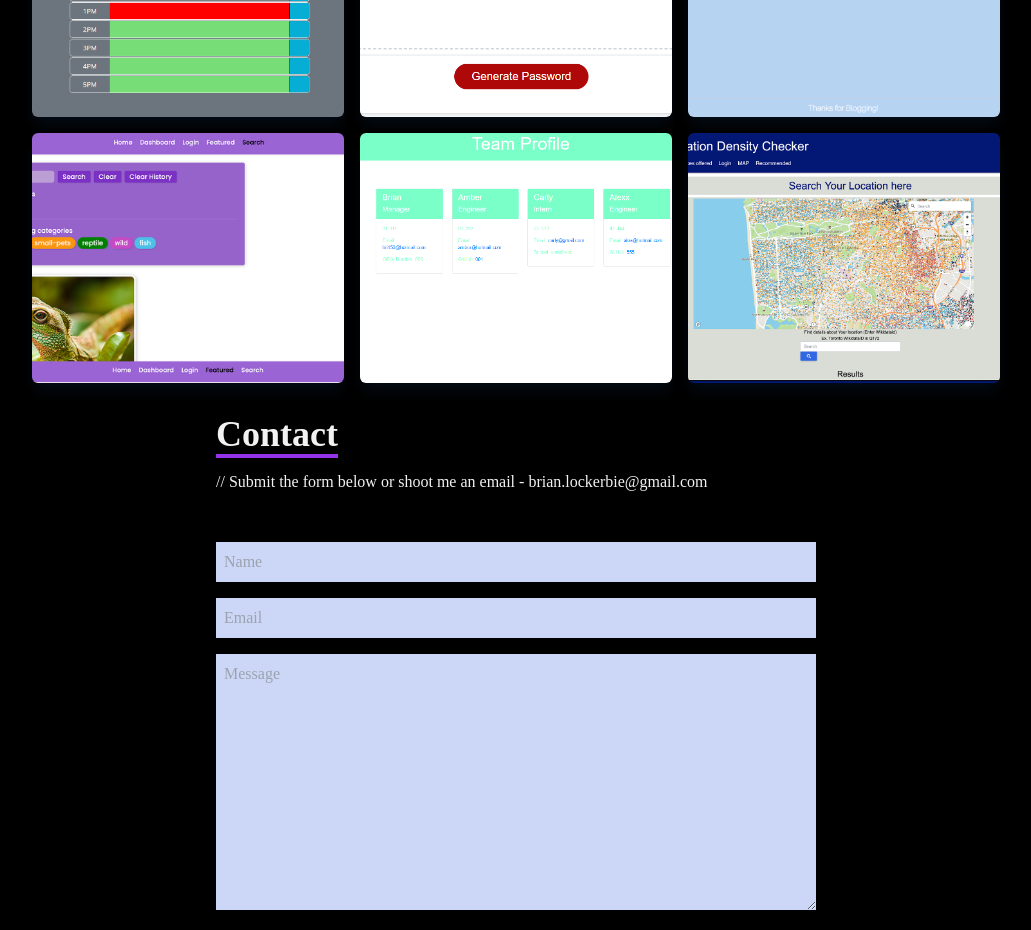
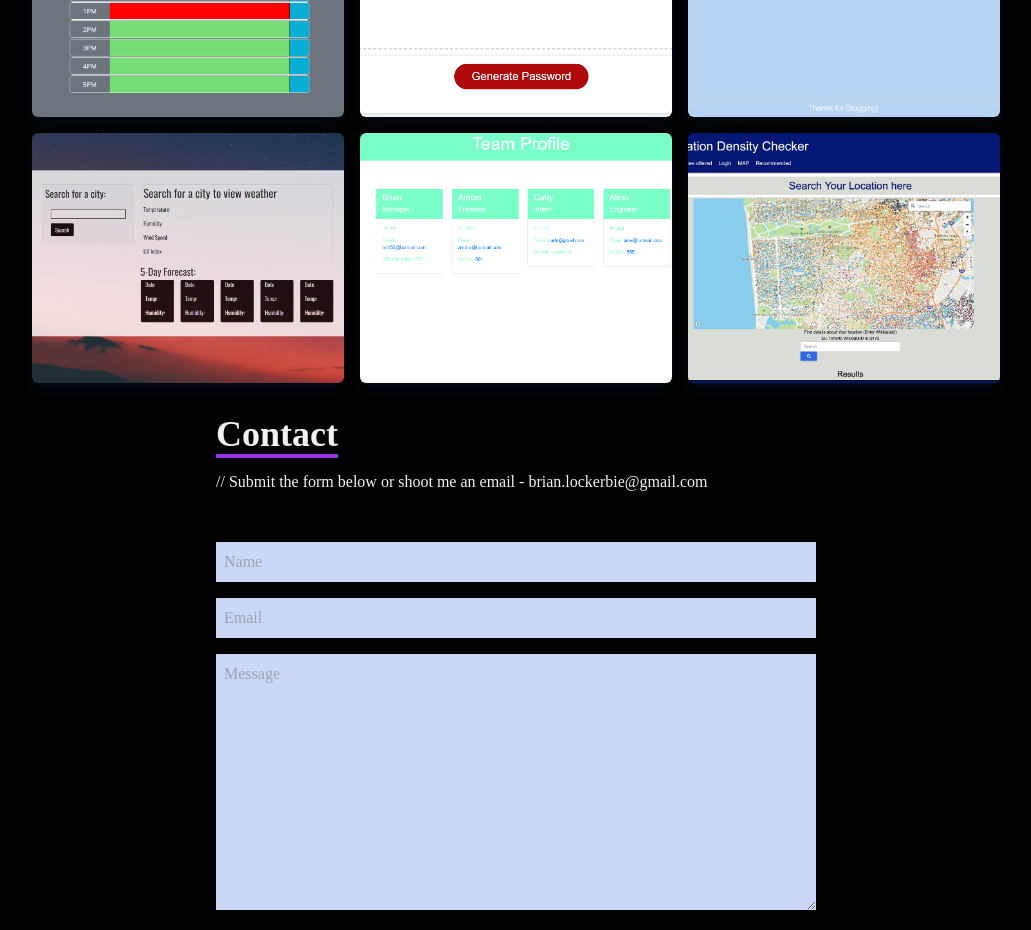
Before and after one commit to brianlockerbie/portfolio-work, a React (Create React App) app: page / in a window 1280 px wide. Shown: the part 2880-3810 px from the top of the page, without its empty margins (124-1155 px from the left). Built offline with nearby package versions, Linux system fonts and the light colour scheme.

Commit message:
added weather-dashboard project to work

```diff
--- a/src/components/Work.jsx
+++ b/src/components/Work.jsx
@@ -8,6 +8,7 @@ import workImg6 from '../assets/workImg6.png'
 import workImg7 from '../assets/workImg7.png'
 import workImg8 from '../assets/workImg8.png'
 import workImg9 from '../assets/workImg9.png'
+import workImg0 from '../assets/workImg0.png'
 
 const Work = () => {
   return (
@@ -161,21 +162,21 @@ const Work = () => {
                     </div>
                 </div>
                 <div
-                  style={{backgroundImage: `url(${workImg3})`}}
+                  style={{backgroundImage: `url(${workImg0})`}}
                   className='shadow-lg shadow-[#040c16] group container rounded-md flex justify-center items-center mx-auto content-div'
                   >
                     {/* Hover Effects */}
                     <div className='opacity-0 group-hover:opacity-100'>
                         <span className='text-2xl font-bold text-white -tracking-wider'>
-                          Petters
+                          Weather Dashboard
                         </span>
                         <div className='pt-8 text-center'>
-                            <a href='https://mvc-petters-social.herokuapp.com/'>
+                            <a href='https://brianlockerbie.github.io/weather-dashboard'>
                                 <button className='text-center rounded-lg px-4 py-3 m-2 bg-white text-gray-700 font-bold text-lg'>
                                   Demo
                                 </button>
                             </a>
-                            <a href='https://github.com/brianlockerbie/petters'>
+                            <a href='https://github.com/brianlockerbie/weather-dashboard'>
                                 <button className='text-center rounded-lg px-4 py-3 m-2 bg-white text-gray-700 font-bold text-lg'>
                                   Code
                                 </button>
```
Also changed, not shown: src/assets/workImg0.png (added).
